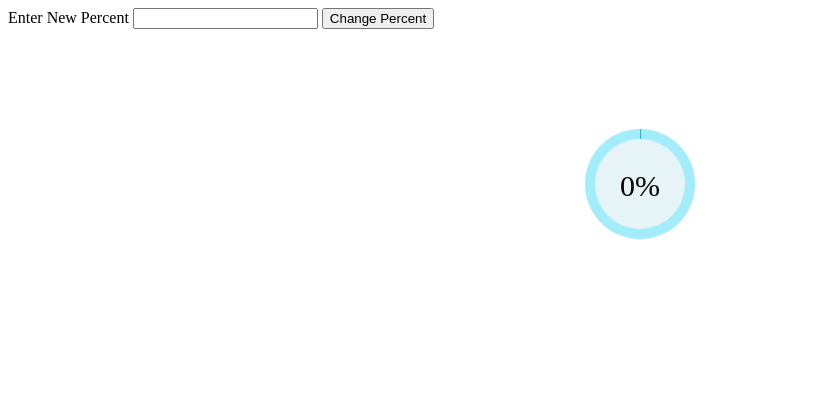
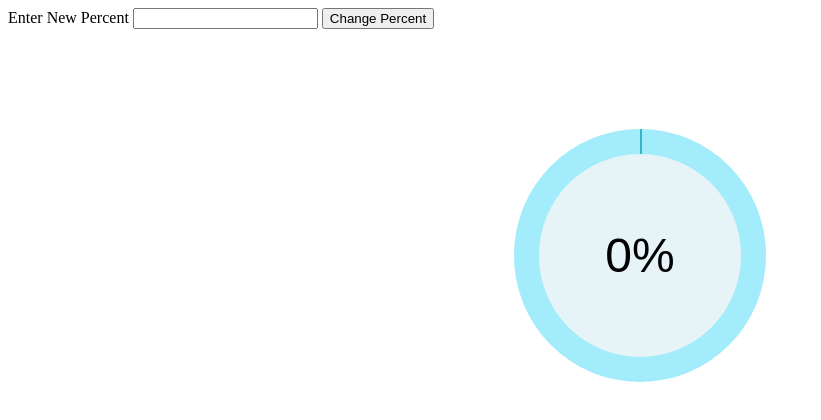
Before and after one commit to ryanrombough/angular-percent-circle-directive, a plain HTML site: page demo/index.html in a window 1280 px wide. Shown: the whole page, without its empty margins (0-821 px from the left). Drawn offline with Linux system fonts and the light colour scheme.

Commit message:
css style changes

```diff
--- a/demo/index.html
+++ b/demo/index.html
@@ -8,8 +8,10 @@
 	<label>Enter New Percent</label>
 	<input type="number" ng-model="newPercent">
 	<button ng-click="changePercent(newPercent)">Change Percent</button>
+	<div style="width: 20%;margin:100px 40%;">
+		<percent-circle percent="percent"></percent-circle>
+	</div>
 
-	<percent-circle percent="percent"></percent-circle>
 </body>
 <script src="../src/js/angular.js" type="text/javascript"></script>
 <script src="../dist/percent-circle-directive.js" type="text/javascript"></script>
--- a/dist/percent-circle-directive.js
+++ b/dist/percent-circle-directive.js
@@ -4,6 +4,7 @@
 	pcApp.directive('percentCircle', function($timeout) {
 		return {
 			restrict: 'E',
+			replace: true,
 			template: 	'<div class="pc-container">' +
 							'<div id="pcBorder" class="pc-border" ng-style="setBorderImg">' +
 								'<div class="pc-circle">' +
@@ -16,6 +17,12 @@
 				$scope.curPercent = 0;
 				$scope.setBorderImg;
 				var animateTimeout;
+
+				console.log(element[0].querySelector('.pc-percent'));
+
+				// function setStyling() {
+
+				// }
 
 				function setBorderImg(deg) {
 					if(deg <= 180) {
--- a/dist/percent-circle.css
+++ b/dist/percent-circle.css
@@ -1,35 +1,35 @@
 .pc-container {
-    width: 110px;
-    height: 110px;
-    margin: 100px auto;
-}
-
-.pc-percent {
-    top: 30px;
     position: relative;
-    font-size: 30px;
-}
-
-.pc-circle {
-    position: relative;
-    top: 10px;
-    left: 10px;
-    text-align: center;
-    width: 90px;
-    height: 90px;
-    border-radius: 100%;
-    background-color: #E6F4F7;
+    width: 100%;
 }
 
 .pc-border {
     position: relative;
     text-align: center;
-    width: 110px;
-    height: 110px;
+    width: 100%;
+    padding-top: 100%;
     border-radius: 100%;
-
-    background-color:#39B4CC;
+    background-color: #39B4CC;
     background-image:
         linear-gradient(91deg, transparent 50%, #A2ECFB 50%),
         linear-gradient(90deg, #A2ECFB 50%, transparent 50%);
 }
+
+.pc-circle {
+    position: relative;
+    margin-top: -90%;
+    margin-left: 10%;
+    width: 80%;
+    padding-top: 80%;
+    border-radius: 100%;
+    background-color: #E6F4F7;
+}
+
+.pc-percent {
+    font-family: Arial, sans-serif;
+    position: absolute;
+    top: 50%;
+    left: 50%;
+    transform: translate(-50%, -50%);
+    font-size: 3em;
+}
```
